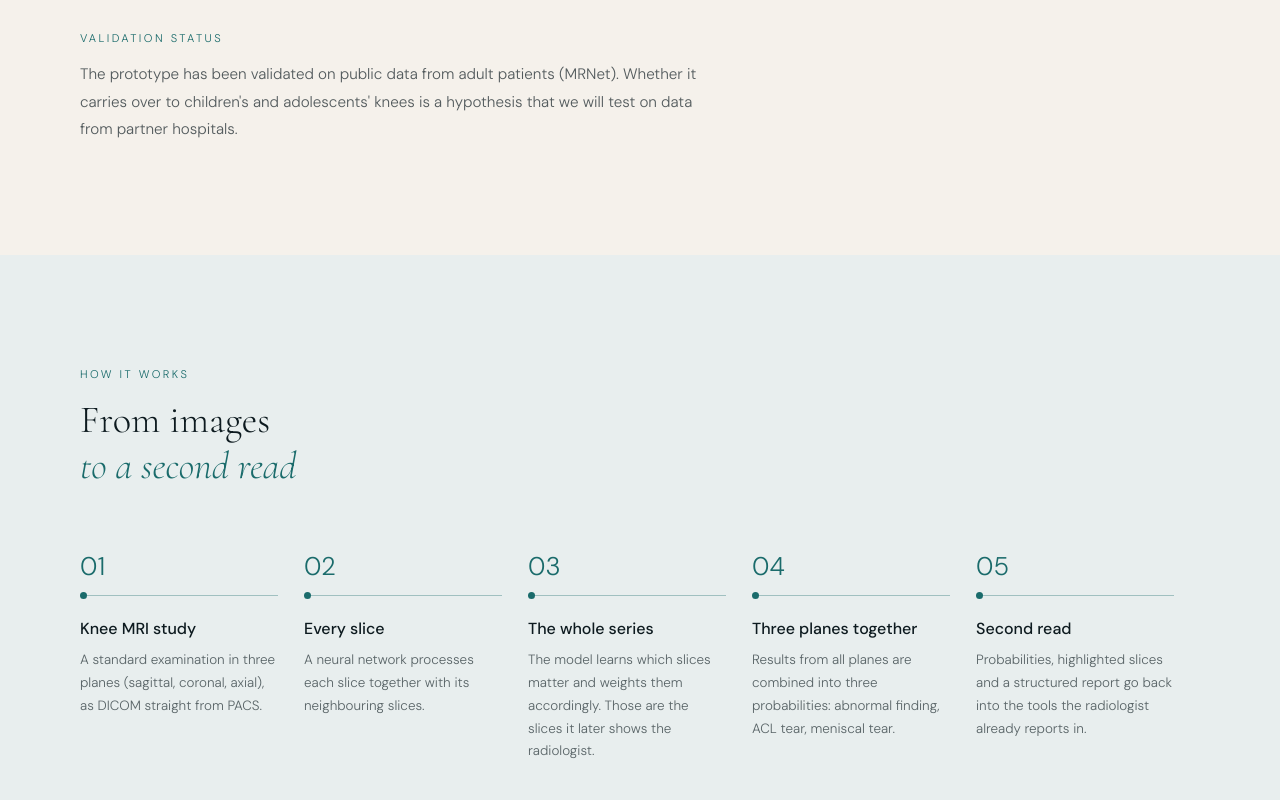
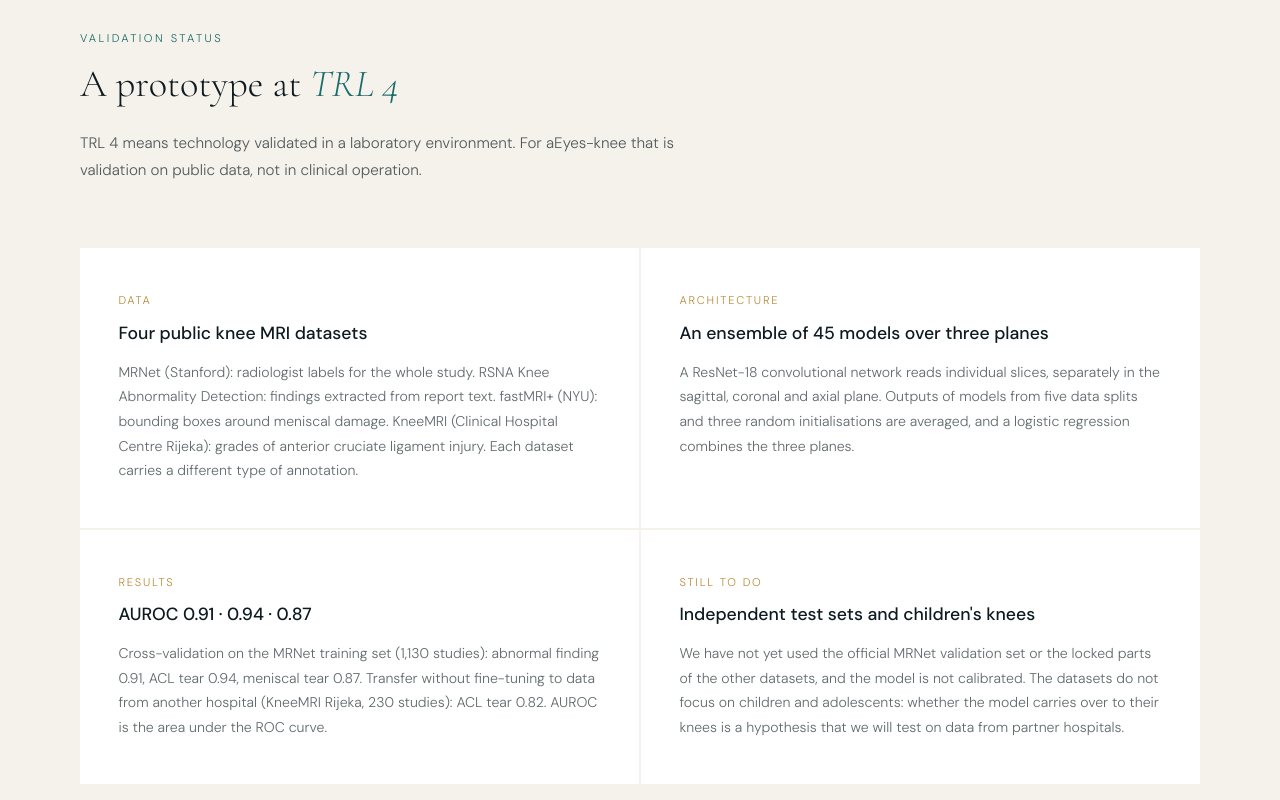
Before and after one commit to dolomiti-mri/webpage, a plain HTML site: page en/aeyes.html in a window 1280 px wide. Shown: the part 1720-2520 px from the top of the page. Drawn offline with Linux system fonts and the light colour scheme.

Commit message:
aEyes: validation block with datasets, architecture, results and TRL 4
- aeyes.html, en/aeyes.html: "Validation status" becomes a block of four cards
  (data, architecture, results, still to do) under the heading "Prototype at TRL 4";
  figures are from the aEyes-knee v1.1 model card (pooled out-of-fold AUROC on the
  MRNet training set, zero-shot ACL transfer on the Rijeka tuning subset)
- collaboration section: sentence that the demo can be shown in detail in a meeting

Visual check: 1 round at 375, 1100 and 1920 px, CS and EN, nothing found.

Co-Authored-By: Claude Fable 5.2 <noreply@anthropic.com>

```diff
--- a/en/aeyes.html
+++ b/en/aeyes.html
@@ -290,7 +290,6 @@
     }
 
     .validation { padding-top: 0; }
-    .validation .section-lead { margin-top: 0; }
 
     /* ── Pipeline ── */
     .pipeline { background: var(--faint); }
@@ -767,8 +766,30 @@
 <section class="validation" id="validace">
   <div class="reveal">
     <p class="section-label">Validation status</p>
-    <p class="section-lead">The prototype has been validated on public data from adult patients (MRNet). Whether it carries over to children's and adolescents' knees is a hypothesis that we will test on data from partner hospitals.</p>
-    <!-- TODO: our own metrics and methodology -->
+    <h2 class="section-title">A prototype at <em>TRL 4</em></h2>
+    <p class="section-lead">TRL 4 means technology validated in a laboratory environment. For aEyes-knee that is validation on public data, not in clinical operation.</p>
+  </div>
+  <div class="cards">
+    <div class="card reveal">
+      <p class="card-kicker">Data</p>
+      <h3 class="card-title">Four public knee MRI datasets</h3>
+      <p class="card-text">MRNet (Stanford): radiologist labels for the whole study. RSNA Knee Abnormality Detection: findings extracted from report text. fastMRI+ (NYU): bounding boxes around meniscal damage. KneeMRI (Clinical Hospital Centre Rijeka): grades of anterior cruciate ligament injury. Each dataset carries a different type of annotation.</p>
+    </div>
+    <div class="card reveal" style="transition-delay:0.15s">
+      <p class="card-kicker">Architecture</p>
+      <h3 class="card-title">An ensemble of 45 models over three planes</h3>
+      <p class="card-text">A ResNet-18 convolutional network reads individual slices, separately in the sagittal, coronal and axial plane. Outputs of models from five data splits and three random initialisations are averaged, and a logistic regression combines the three planes.</p>
+    </div>
+    <div class="card reveal">
+      <p class="card-kicker">Results</p>
+      <h3 class="card-title">AUROC 0.91 · 0.94 · 0.87</h3>
+      <p class="card-text">Cross-validation on the MRNet training set (1,130 studies): abnormal finding 0.91, ACL tear 0.94, meniscal tear 0.87. Transfer without fine-tuning to data from another hospital (KneeMRI Rijeka, 230 studies): ACL tear 0.82. AUROC is the area under the ROC curve.</p>
+    </div>
+    <div class="card reveal" style="transition-delay:0.15s">
+      <p class="card-kicker">Still to do</p>
+      <h3 class="card-title">Independent test sets and children's knees</h3>
+      <p class="card-text">We have not yet used the official MRNet validation set or the locked parts of the other datasets, and the model is not calibrated. The datasets do not focus on children and adolescents: whether the model carries over to their knees is a hypothesis that we will test on data from partner hospitals.</p>
+    </div>
   </div>
 </section>
 
@@ -971,7 +992,7 @@
   <div class="reveal">
     <p class="section-label">Partnership</p>
     <h2 class="section-title">We are looking for partner hospitals, radiologists and investors</h2>
-    <p>If you are interested in a pilot deployment, a reader study or a data partnership, get in touch.</p>
+    <p>If you are interested in a pilot deployment, a reader study or a data partnership, get in touch. We will walk you through the demo in detail in a meeting.</p>
     <p class="note">aEyes is under development and is not yet a certified medical device. It is not intended for clinical use.</p>
   </div>
   <div class="reveal">
```
Also changed, not shown: aeyes.html (+25 -4 lines).
